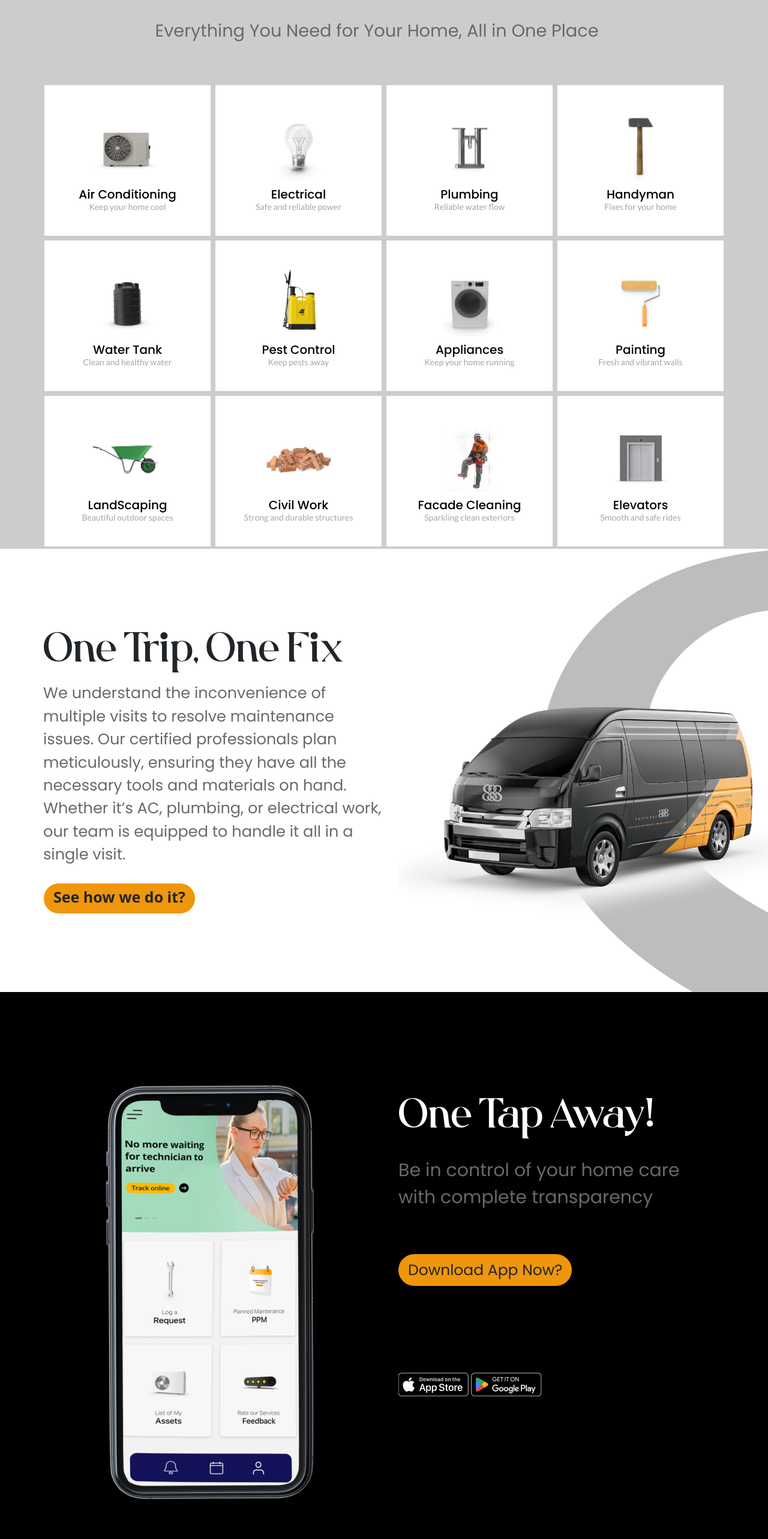
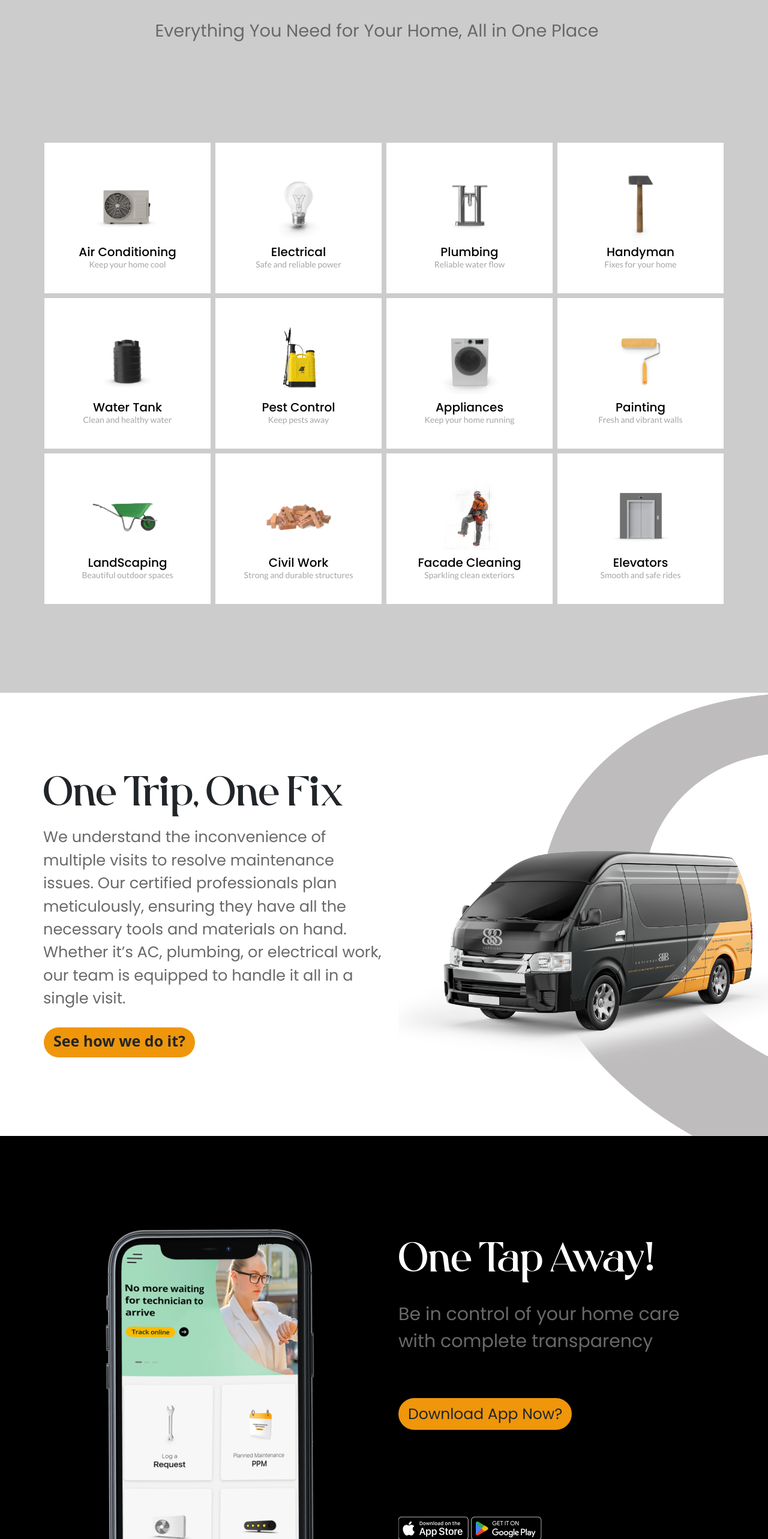
Before and after one commit to alisyedali000/ServicesWebReactJS, a React (Create React App) app: page / in a window 1280 px wide. Shown: the part 1180-3746 px from the top of the page at 60% size. Built offline with nearby package versions, Linux system fonts and the light colour scheme.

Commit message:
ui fixes

```diff
--- a/src/Components/Away/Away.jsx
+++ b/src/Components/Away/Away.jsx
@@ -11,7 +11,7 @@ const Away = () => {
                     <div className="col-lg-6">
                         <img src={Iphone} alt="" className='iphone-img img-fluid' />
                     </div>
-                    <div className="col-sm-12 col-lg-6 center-content">
+                    <div className="col-sm-12 col-lg-6 center-content text-center text-sm-start">
                         <div className="p-4">
                             <h1 className='text-white quitos' >One Tap Away!</h1>
                             <p className='my-4 text-away poppin' style={{fontSize: "30px"}}>Be in control of your home
--- a/src/Components/Crousel/custom.css
+++ b/src/Components/Crousel/custom.css
@@ -48,7 +48,7 @@ margin-bottom: 0;
 padding-top: 1.5rem;
 }
 .card-img-top{
-  width: 93px !important;
+  width: 5.8rem !important;
   height: auto !important;
 }
 .box-shadow{
--- a/src/Components/Item/items.jsx
+++ b/src/Components/Item/items.jsx
@@ -34,8 +34,8 @@ const itemsData = [
 
 const Items = () => {
     return (
-        <div className='container py--sm-5'>
-            <div className="py-0 pb-5 py-sm-0 row one-trip-row px-sm-0 px-3">
+        <div className='container py-sm-5'>
+            <div className="py-0 mb-sm-5 py-sm-5 pb-5 py-sm-0 row one-trip-row px-sm-0 px-3">
                 {itemsData.map((item, index) => (
                     <div className="col-sm-3 col-12 p-1" key={index}>
                         <div className='bg-white w-100  d-flex align-items-center justify-content-center py-5'>
```
